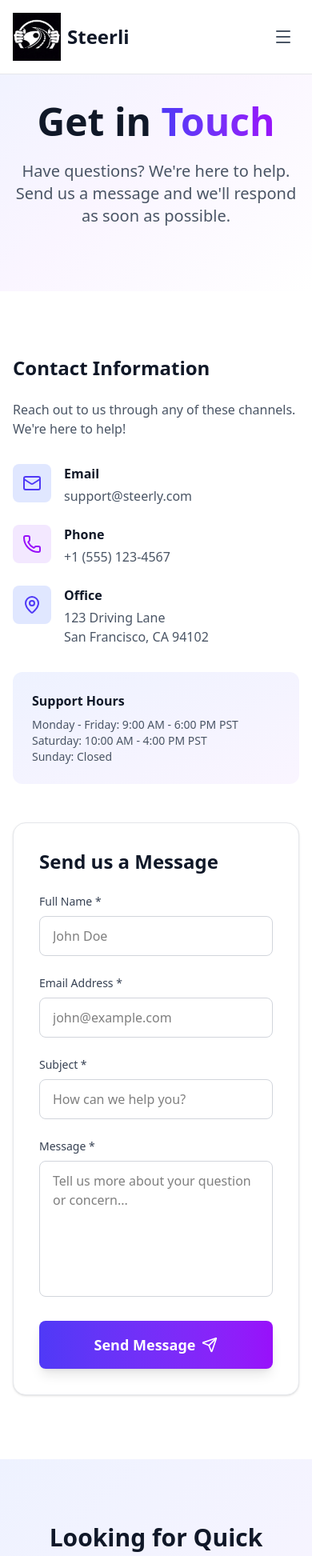
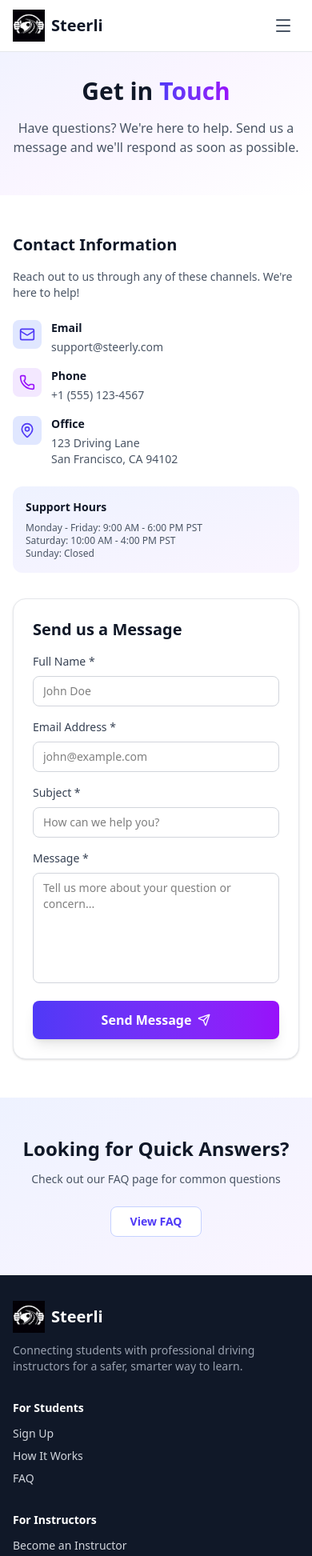
Before and after one commit to Yohannes-Shimbahri/steerli, a React (Vite) app: page /contact in a window 390 px wide. Shown: the top 1945 px of the page at 80% size. Built offline with nearby package versions, Linux system fonts and the light colour scheme; no server answers.

Commit message:
make about and contuct us mobail responsive

```diff
--- a/src/pages/ContactPage.jsx
+++ b/src/pages/ContactPage.jsx
@@ -71,14 +71,14 @@ export default function ContactPage() {
       {/* Improved Sticky Header */}
       <header className={`fixed top-0 w-full z-50 transition-all duration-300 ${
         isScrolled
-          ? 'bg-white/95 backdrop-blur-md shadow-md py-3'
-          : 'bg-white border-b border-gray-200 py-4'
+          ? 'bg-white/95 backdrop-blur-md shadow-md py-2 sm:py-3'
+          : 'bg-white border-b border-gray-200 py-3 sm:py-4'
       }`}>
         <div className="max-w-7xl mx-auto px-4 sm:px-6 lg:px-8">
           <div className="flex justify-between items-center">
             <a href="/" className="flex items-center space-x-2 hover:opacity-80 transition-opacity">
-              <img src="/images/steerly-logo.jpeg" alt="Steerly Logo" className="h-15 w-auto" />
-              <span className="text-2xl font-bold text-gray-900">Steerli</span>
+              <img src="/images/steerly-logo.jpeg" alt="Steerly Logo" className="h-10 sm:h-15 w-auto" />
+              <span className="text-xl sm:text-2xl font-bold text-gray-900">Steerli</span>
             </a>
 
             {/* Desktop Navigation */}
@@ -117,31 +117,31 @@ export default function ContactPage() {
       </header>
 
       {/* Hero Section */}
-      <section className="pt-32 pb-20 px-4 sm:px-6 lg:px-8 bg-gradient-to-br from-indigo-50 via-purple-50 to-white">
+      <section className="pt-24 sm:pt-32 pb-12 sm:pb-20 px-4 sm:px-6 lg:px-8 bg-gradient-to-br from-indigo-50 via-purple-50 to-white">
         <div className="max-w-4xl mx-auto text-center">
-          <h1 className="text-5xl font-bold text-gray-900 mb-6 animate-slideUp">
+          <h1 className="text-3xl sm:text-4xl md:text-5xl font-bold text-gray-900 mb-4 sm:mb-6 animate-slideUp">
             Get in <span className="text-transparent bg-clip-text bg-gradient-to-r from-indigo-600 to-purple-600">Touch</span>
           </h1>
-          <p className="text-xl text-gray-600 animate-slideUp" style={{animationDelay: '0.1s'}}>
+          <p className="text-base sm:text-xl text-gray-600 animate-slideUp" style={{animationDelay: '0.1s'}}>
             Have questions? We're here to help. Send us a message and we'll respond as soon as possible.
           </p>
         </div>
       </section>
 
       {/* Contact Content */}
-      <section className="py-20 px-4 sm:px-6 lg:px-8 bg-white">
+      <section className="py-12 sm:py-20 px-4 sm:px-6 lg:px-8 bg-white">
         <div className="max-w-7xl mx-auto">
-          <div className="grid grid-cols-1 lg:grid-cols-3 gap-12">
+          <div className="grid grid-cols-1 lg:grid-cols-3 gap-8 sm:gap-12">
             {/* Contact Info */}
-            <div className="space-y-8">
+            <div className="space-y-6 sm:space-y-8">
               <div>
-                <h2 className="text-2xl font-bold text-gray-900 mb-6">Contact Information</h2>
-                <p className="text-gray-600 mb-8">
+                <h2 className="text-xl sm:text-2xl font-bold text-gray-900 mb-4 sm:mb-6">Contact Information</h2>
+                <p className="text-sm sm:text-base text-gray-600 mb-6 sm:mb-8">
                   Reach out to us through any of these channels. We're here to help!
                 </p>
               </div>
 
-              <div className="space-y-6">
+              <div className="space-y-4 sm:space-y-6">
                 {[
                   { icon: Mail, color: "indigo", title: "Email", value: "support@steerly.com" },
                   { icon: Phone, color: "purple", title: "Phone", value: "+1 (555) 123-4567" },
@@ -149,22 +149,22 @@ export default function ContactPage() {
                 ].map((item, idx) => {
                   const Icon = item.icon;
                   return (
-                    <div key={idx} className="flex items-start space-x-4 group">
-                      <div className={`bg-${item.color}-100 p-3 rounded-lg group-hover:scale-110 transition-transform`}>
-                        <Icon className={`w-6 h-6 text-${item.color}-600`} />
+                    <div key={idx} className="flex items-start space-x-3 sm:space-x-4 group">
+                      <div className={`bg-${item.color}-100 p-2 sm:p-3 rounded-lg group-hover:scale-110 transition-transform`}>
+                        <Icon className={`w-5 h-5 sm:w-6 sm:h-6 text-${item.color}-600`} />
                       </div>
                       <div>
-                        <h3 className="font-semibold text-gray-900 mb-1">{item.title}</h3>
-                        <p className="text-gray-600 whitespace-pre-line">{item.value}</p>
+                        <h3 className="font-semibold text-gray-900 mb-1 text-sm sm:text-base">{item.title}</h3>
+                        <p className="text-gray-600 whitespace-pre-line text-sm sm:text-base">{item.value}</p>
                       </div>
                     </div>
                   );
                 })}
               </div>
 
-              <div className="bg-gradient-to-br from-indigo-50 to-purple-50 p-6 rounded-xl">
-                <h3 className="font-semibold text-gray-900 mb-2">Support Hours</h3>
-                <p className="text-gray-600 text-sm">
+              <div className="bg-gradient-to-br from-indigo-50 to-purple-50 p-4 sm:p-6 rounded-xl">
+                <h3 className="font-semibold text-gray-900 mb-2 text-sm sm:text-base">Support Hours</h3>
+                <p className="text-gray-600 text-xs sm:text-sm">
                   Monday - Friday: 9:00 AM - 6:00 PM PST<br />
                   Saturday: 10:00 AM - 4:00 PM PST<br />
                   Sunday: Closed
@@ -174,18 +174,18 @@ export default function ContactPage() {
 
             {/* Contact Form */}
             <div className="lg:col-span-2">
-              <div className="bg-white border border-gray-200 rounded-2xl p-8 shadow-sm hover:shadow-md transition-shadow">
-                <h2 className="text-2xl font-bold text-gray-900 mb-6">Send us a Message</h2>
+              <div className="bg-white border border-gray-200 rounded-2xl p-6 sm:p-8 shadow-sm hover:shadow-md transition-shadow">
+                <h2 className="text-xl sm:text-2xl font-bold text-gray-900 mb-4 sm:mb-6">Send us a Message</h2>
 
                 {submitted && (
-                  <div className="mb-6 bg-green-50 border border-green-200 text-green-800 px-4 py-3 rounded-lg flex items-center space-x-2 animate-slideUp">
+                  <div className="mb-6 bg-green-50 border border-green-200 text-green-800 px-4 py-3 rounded-lg flex items-center space-x-2 animate-slideUp text-sm sm:text-base">
                     <CheckCircle className="w-5 h-5 flex-shrink-0" />
                     <span>Thank you! Your message has been sent successfully. We'll get back to you soon.</span>
                   </div>
                 )}
 
-                <form onSubmit={handleSubmit} className="space-y-6">
-                  <div className="grid grid-cols-1 md:grid-cols-2 gap-6">
+                <form onSubmit={handleSubmit} className="space-y-4 sm:space-y-6">
+                  <div className="grid grid-cols-1 md:grid-cols-2 gap-4 sm:gap-6">
                     <div>
                       <label htmlFor="name" className="block text-sm font-medium text-gray-700 mb-2">
                         Full Name *
@@ -196,12 +196,12 @@ export default function ContactPage() {
                         name="name"
                         value={formData.name}
                         onChange={handleChange}
-                        className={`w-full px-4 py-3 border ${errors.name ? 'border-red-500' : 'border-gray-300'} rounded-lg focus:ring-2 focus:ring-indigo-500 focus:border-indigo-500 outline-none transition-colors`}
+                        className={`w-full px-3 sm:px-4 py-2 sm:py-3 text-sm sm:text-base border ${errors.name ? 'border-red-500' : 'border-gray-300'} rounded-lg focus:ring-2 focus:ring-indigo-500 focus:border-indigo-500 outline-none transition-colors`}
                         placeholder="John Doe"
                       />
                       {errors.name && (
-                        <p className="mt-1 text-sm text-red-600 flex items-center space-x-1">
-                          <AlertCircle className="w-4 h-4" />
+                        <p className="mt-1 text-xs sm:text-sm text-red-600 flex items-center space-x-1">
+                          <AlertCircle className="w-3 h-3 sm:w-4 sm:h-4" />
                           <span>{errors.name}</span>
                         </p>
                       )}
@@ -217,12 +217,12 @@ export default function ContactPage() {
                         name="email"
                         value={formData.email}
                         onChange={handleChange}
-                        className={`w-full px-4 py-3 border ${errors.email ? 'border-red-500' : 'border-gray-300'} rounded-lg focus:ring-2 focus:ring-indigo-500 focus:border-indigo-500 outline-none transition-colors`}
+                        className={`w-full px-3 sm:px-4 py-2 sm:py-3 text-sm sm:text-base border ${errors.email ? 'border-red-500' : 'border-gray-300'} rounded-lg focus:ring-2 focus:ring-indigo-500 focus:border-indigo-500 outline-none transition-colors`}
                         placeholder="john@example.com"
                       />
-                      {errors.email && (
-                        <p className="mt-1 text-sm text-red-600 flex items-center space-x-1">
-                          <AlertCircle className="w-4 h-4" />
+                      {errors.email &&(
+                        <p className="mt-1 text-xs sm:text-sm text-red-600 flex items-center space-x-1">
+                          <AlertCircle className="w-3 h-3 sm:w-4 sm:h-4" />
                           <span>{errors.email}</span>
                         </p>
                       )}
@@ -239,12 +239,12 @@ export default function ContactPage() {
                   name="subject"
                   value={formData.subject}
                   onChange={handleChange}
-                      className={`w-full px-4 py-3 border ${errors.subject ? 'border-red-500' : 'border-gray-300'} rounded-lg focus:ring-2 focus:ring-indigo-500 focus:border-indigo-500 outline-none transition-colors`}
+                  className={`w-full px-3 sm:px-4 py-2 sm:py-3 text-sm sm:text-base border ${errors.subject ? 'border-red-500' : 'border-gray-300'} rounded-lg focus:ring-2 focus:ring-indigo-500 focus:border-indigo-500 outline-none transition-colors`}
                   placeholder="How can we help you?"
                 />
                 {errors.subject && (
-                      <p className="mt-1 text-sm text-red-600 flex items-center space-x-1">
-                        <AlertCircle className="w-4 h-4" />
+                  <p className="mt-1 text-xs sm:text-sm text-red-600 flex items-center space-x-1">
+                    <AlertCircle className="w-3 h-3 sm:w-4 sm:h-4" />
                     <span>{errors.subject}</span>
                   </p>
                 )}
@@ -260,12 +260,12 @@ export default function ContactPage() {
                   value={formData.message}
                   onChange={handleChange}
                   rows="6"
-                      className={`w-full px-4 py-3 border ${errors.message ? 'border-red-500' : 'border-gray-300'} rounded-lg focus:ring-2 focus:ring-indigo-500 focus:border-indigo-500 outline-none transition-colors resize-none`}
+                  className={`w-full px-3 sm:px-4 py-2 sm:py-3 text-sm sm:text-base border ${errors.message ? 'border-red-500' : 'border-gray-300'} rounded-lg focus:ring-2 focus:ring-indigo-500 focus:border-indigo-500 outline-none transition-colors resize-none`}
                   placeholder="Tell us more about your question or concern..."
                 />
                 {errors.message && (
-                      <p className="mt-1 text-sm text-red-600 flex items-center space-x-1">
-                        <AlertCircle className="w-4 h-4" />
+                  <p className="mt-1 text-xs sm:text-sm text-red-600 flex items-center space-x-1">
+                    <AlertCircle className="w-3 h-3 sm:w-4 sm:h-4" />
                     <span>{errors.message}</span>
                   </p>
                 )}
@@ -273,10 +273,10 @@ export default function ContactPage() {
 
               <button
                 type="submit"
-                    className="w-full bg-gradient-to-r from-indigo-600 to-purple-600 text-white px-8 py-4 rounded-lg hover:from-indigo-700 hover:to-purple-700 transition-all text-lg font-semibold shadow-lg flex items-center justify-center space-x-2 transform hover:scale-105"
+                className="w-full bg-gradient-to-r from-indigo-600 to-purple-600 text-white px-6 sm:px-8 py-3 sm:py-4 rounded-lg hover:from-indigo-700 hover:to-purple-700 transition-all text-base sm:text-lg font-semibold shadow-lg flex items-center justify-center space-x-2 transform hover:scale-105"
               >
                 <span>Send Message</span>
-                    <Send className="w-5 h-5" />
+                <Send className="w-4 h-4 sm:w-5 sm:h-5" />
               </button>
             </form>
           </div>
@@ -286,33 +286,33 @@ export default function ContactPage() {
   </section>
 
   {/* FAQ Quick Links */}
-      <section className="py-20 px-4 sm:px-6 lg:px-8 bg-gradient-to-br from-indigo-50 to-purple-50">
+  <section className="py-12 sm:py-20 px-4 sm:px-6 lg:px-8 bg-gradient-to-br from-indigo-50 to-purple-50">
     <div className="max-w-7xl mx-auto text-center">
-          <h2 className="text-3xl font-bold text-gray-900 mb-4">Looking for Quick Answers?</h2>
-          <p className="text-gray-600 mb-8">Check out our FAQ page for common questions</p>
-          <a href="/faq" className="inline-block bg-white text-indigo-600 px-8 py-3 rounded-lg hover:bg-gray-50 transition-all font-semibold border border-indigo-200 transform hover:scale-105">
+      <h2 className="text-2xl sm:text-3xl font-bold text-gray-900 mb-3 sm:mb-4">Looking for Quick Answers?</h2>
+      <p className="text-sm sm:text-base text-gray-600 mb-6 sm:mb-8">Check out our FAQ page for common questions</p>
+      <a href="/faq" className="inline-block bg-white text-indigo-600 px-6 sm:px-8 py-2 sm:py-3 rounded-lg hover:bg-gray-50 transition-all font-semibold border border-indigo-200 transform hover:scale-105 text-sm sm:text-base">
         View FAQ
       </a>
     </div>
   </section>
 
   {/* Footer */}
-      <footer className="bg-gray-900 text-gray-300 py-16 px-4 sm:px-6 lg:px-8">
+  <footer className="bg-gray-900 text-gray-300 py-8 sm:py-16 px-4 sm:px-6 lg:px-8">
     <div className="max-w-7xl mx-auto">
-          <div className="grid grid-cols-1 md:grid-cols-4 gap-12 mb-12">
+      <div className="grid grid-cols-1 md:grid-cols-4 gap-8 sm:gap-12 mb-8 sm:mb-12">
         <div>
-              <div className="flex items-center space-x-2 mb-4">
-                <img src="/images/steerly-logo.jpeg" alt="Steerly Logo" className="h-15 w-auto" />
-                <span className="text-2xl font-bold text-white">Steerli</span>
+          <div className="flex items-center space-x-2 mb-3 sm:mb-4">
+            <img src="/images/steerly-logo.jpeg" alt="Steerly Logo" className="h-10 sm:h-15 w-auto" />
+            <span className="text-xl sm:text-2xl font-bold text-white">Steerli</span>
           </div>
-              <p className="text-gray-400">
+          <p className="text-gray-400 text-sm sm:text-base">
             Connecting students with professional driving instructors for a safer, smarter way to learn.
           </p>
         </div>
 
         <div>
-              <h3 className="text-white font-semibold mb-4">For Students</h3>
-              <ul className="space-y-2">
+          <h3 className="text-white font-semibold mb-3 sm:mb-4 text-sm sm:text-base">For Students</h3>
+          <ul className="space-y-2 text-sm sm:text-base">
             <li><a href={`${APP_URL}/auth/sign-up?type=student`} className="hover:text-indigo-400 transition-colors">Sign Up</a></li>
             <li><a href="/how-it-works" className="hover:text-indigo-400 transition-colors">How It Works</a></li>
             <li><a href="/faq" className="hover:text-indigo-400 transition-colors">FAQ</a></li>
@@ -320,23 +320,23 @@ export default function ContactPage() {
         </div>
 
         <div>
-              <h3 className="text-white font-semibold mb-4">For Instructors</h3>
-              <ul className="space-y-2">
+          <h3 className="text-white font-semibold mb-3 sm:mb-4 text-sm sm:text-base">For Instructors</h3>
+          <ul className="space-y-2 text-sm sm:text-base">
             <li><a href={`${APP_URL}/auth/sign-up?type=instructor`} className="hover:text-indigo-400 transition-colors">Become an Instructor</a></li>
             <li><a href="/how-it-works#for-instructors" className="hover:text-indigo-400 transition-colors">Benefits</a></li>
           </ul>
         </div>
 
         <div>
-              <h3 className="text-white font-semibold mb-4">Company</h3>
-              <ul className="space-y-2">
+          <h3 className="text-white font-semibold mb-3 sm:mb-4 text-sm sm:text-base">Company</h3>
+          <ul className="space-y-2 text-sm sm:text-base">
             <li><a href="/about" className="hover:text-indigo-400 transition-colors">About Us</a></li>
             <li><a href="/contact" className="hover:text-indigo-400 transition-colors">Contact</a></li>
           </ul>
         </div>
       </div>
 
-          <div className="border-t border-gray-800 pt-8 text-center text-gray-400">
+      <div className="border-t border-gray-800 pt-6 sm:pt-8 text-center text-gray-400 text-sm sm:text-base">
         <p>&copy; 2026 Steerli. All rights reserved.</p>
       </div>
     </div>
```
Also changed, not shown: src/pages/AboutPage.jsx (+50 -50 lines). Lines whose indentation alone changed are shown as unchanged.
